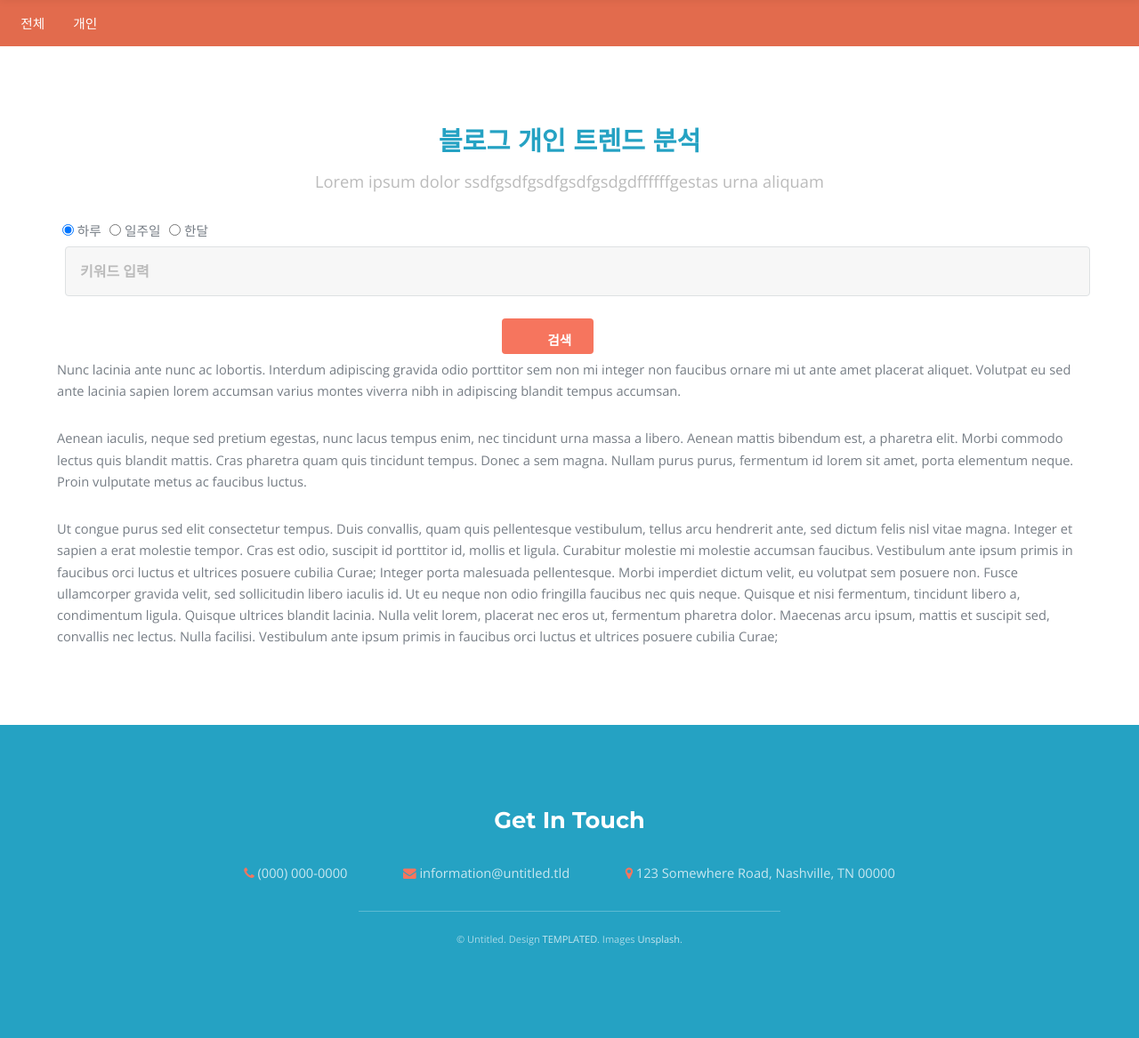
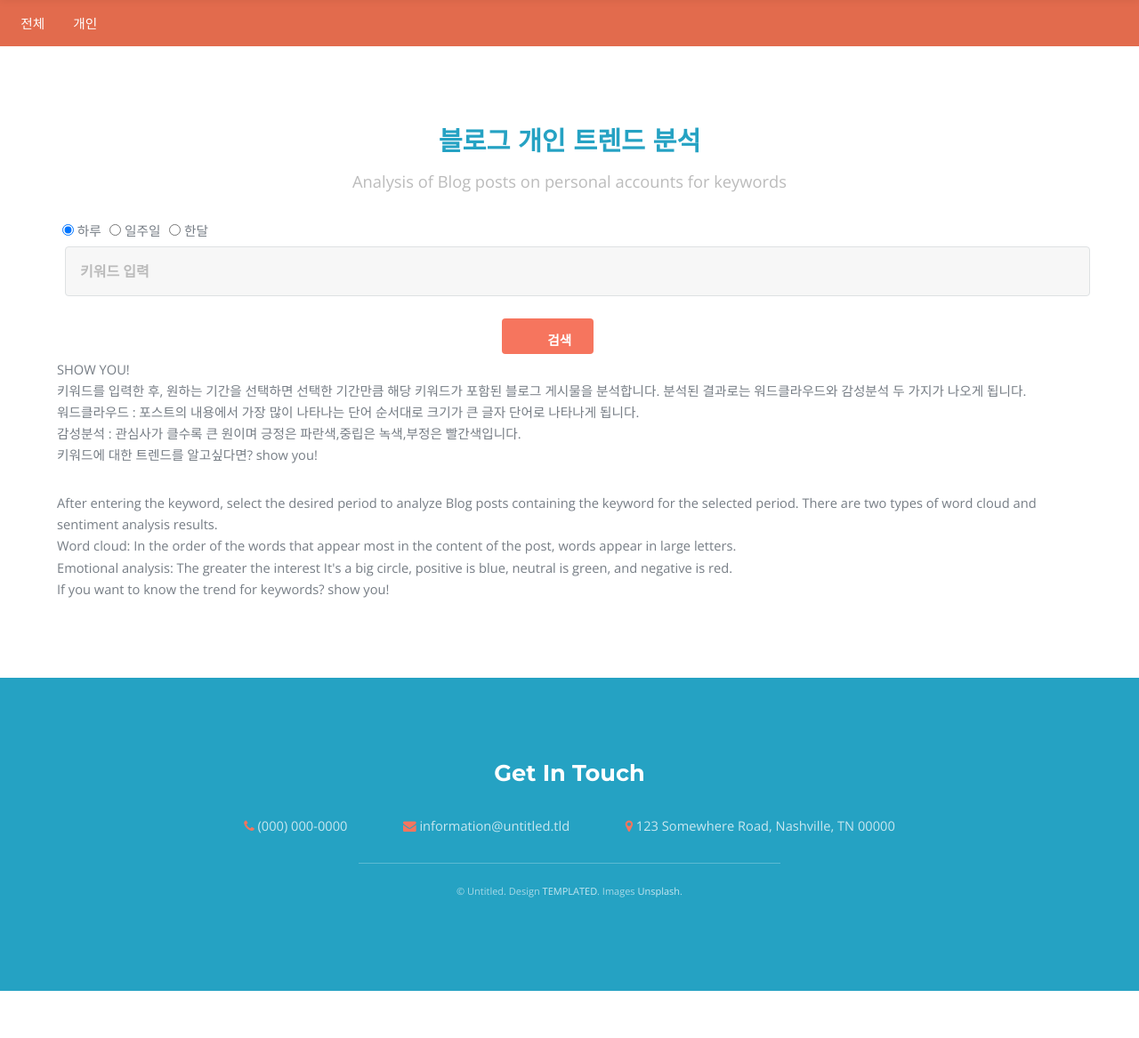
Before and after one commit to zionyun/ShowYou-master, a Django app: page /blog_user/ in a window 1280 px wide. Shown: the part 88-1255 px from the top of the page at 89% size. After the commit the page ends 1202 px from the top, so only its background shows below. Run offline with Django 3.2, Linux system fonts and the light colour scheme; parts of the project's set-up code (start-up, migrations or seed data) failed here and were passed over.

Commit message:
add page explanation
add page explanation

```diff
--- a/showyou/templates/showyou/blog.html
+++ b/showyou/templates/showyou/blog.html
@@ -43,7 +43,7 @@
 				<div class="inner">
 					<header class="align-center">
 						<h1>블로그 전체 트렌드 분석</h1>
-						<p>Lorem ipsum dolor sit amet nullam id egestas urna aliquam</p>
+						<p>Analysis of Instagram posts for all accounts for keywords</p>
 					</header>
 
 					<!-- 검색창 -->
@@ -115,8 +115,8 @@
 							<input type="submit" class='sch_smit'style="width:60pt;height:30pt;" value="검색" text-align= center; onclick="myFunction()"/>
 						</form>
 
-					<p> Aenean iaculis, neque sed pretium egestas, nunc lacus tempus enim, nec tincidunt urna massa a libero. Aenean mattis bibendum est, a pharetra elit. Morbi commodo lectus quis blandit mattis. Cras pharetra quam quis tincidunt tempus. Donec a sem magna. Nullam purus purus, fermentum id lorem sit amet, porta elementum neque. Proin vulputate metus ac faucibus luctus.</p>
-					<p>Ut congue purus sed elit consectetur tempus. Duis convallis, quam quis pellentesque vestibulum, tellus arcu hendrerit ante, sed dictum felis nisl vitae magna. Integer et sapien a erat molestie tempor. Cras est odio, suscipit id porttitor id, mollis et ligula. Curabitur molestie mi molestie accumsan faucibus. Vestibulum ante ipsum primis in faucibus orci luctus et ultrices posuere cubilia Curae; Integer porta malesuada pellentesque. Morbi imperdiet dictum velit, eu volutpat sem posuere non. Fusce ullamcorper gravida velit, sed sollicitudin libero iaculis id. Ut eu neque non odio fringilla faucibus nec quis neque. Quisque et nisi fermentum, tincidunt libero a, condimentum ligula. Quisque ultrices blandit lacinia. Nulla velit lorem, placerat nec eros ut, fermentum pharetra dolor. Maecenas arcu ipsum, mattis et suscipit sed, convallis nec lectus. Nulla facilisi. Vestibulum ante ipsum primis in faucibus orci luctus et ultrices posuere cubilia Curae; </p>
+					<p> SHOW YOU! <br>키워드를 입력한 후, 원하는 기간을 선택하면 선택한 기간만큼 해당 키워드가 포함된 블로그 게시물을 분석합니다. 분석된 결과로는 워드클라우드와 감성분석 두 가지가 나오게 됩니다.<br>워드클라우드 : 포스트의 내용에서 가장 많이 나타나는 단어 순서대로 크기가 큰 글자 단어로 나타나게 됩니다.<br>감성분석 : 관심사가 클수록 큰 원이며 긍정은 파란색,중립은 녹색,부정은 빨간색입니다.<br>키워드에 대한 트렌드를 알고싶다면? show you!</p>
+					<p> After entering the keyword, select the desired period to analyze Blog posts containing the keyword for the selected period. There are two types of word cloud and sentiment analysis results. <br> Word cloud: In the order of the words that appear most in the content of the post, words appear in large letters. <br> Emotional analysis: The greater the interest It's a big circle, positive is blue, neutral is green, and negative is red. <br> If you want to know the trend for keywords? show you!</p>
 				</div>
 			</section>
 
--- a/showyou/templates/showyou/blog_user.html
+++ b/showyou/templates/showyou/blog_user.html
@@ -45,7 +45,7 @@
 				<div class="inner">
 					<header class="align-center">
 						<h1>블로그 개인 트렌드 분석</h1>
-						<p>Lorem ipsum dolor ssdfgsdfgsdfgsdfgsdgdffffffgestas urna aliquam</p>
+						<p>Analysis of Blog posts on personal accounts for keywords</p>
 					</header>
 
 					<!-- 검색창 -->
@@ -116,9 +116,8 @@
 							<input type="submit" class='sch_smit'style="width:60pt;height:30pt;" value="검색" text-align= center; onclick="myFunction()"/>
 						</form>
 
-					<p>Nunc lacinia ante nunc ac lobortis. Interdum adipiscing gravida odio porttitor sem non mi integer non faucibus ornare mi ut ante amet placerat aliquet. Volutpat eu sed ante lacinia sapien lorem accumsan varius montes viverra nibh in adipiscing blandit tempus accumsan.</p>
-					<p> Aenean iaculis, neque sed pretium egestas, nunc lacus tempus enim, nec tincidunt urna massa a libero. Aenean mattis bibendum est, a pharetra elit. Morbi commodo lectus quis blandit mattis. Cras pharetra quam quis tincidunt tempus. Donec a sem magna. Nullam purus purus, fermentum id lorem sit amet, porta elementum neque. Proin vulputate metus ac faucibus luctus.</p>
-					<p>Ut congue purus sed elit consectetur tempus. Duis convallis, quam quis pellentesque vestibulum, tellus arcu hendrerit ante, sed dictum felis nisl vitae magna. Integer et sapien a erat molestie tempor. Cras est odio, suscipit id porttitor id, mollis et ligula. Curabitur molestie mi molestie accumsan faucibus. Vestibulum ante ipsum primis in faucibus orci luctus et ultrices posuere cubilia Curae; Integer porta malesuada pellentesque. Morbi imperdiet dictum velit, eu volutpat sem posuere non. Fusce ullamcorper gravida velit, sed sollicitudin libero iaculis id. Ut eu neque non odio fringilla faucibus nec quis neque. Quisque et nisi fermentum, tincidunt libero a, condimentum ligula. Quisque ultrices blandit lacinia. Nulla velit lorem, placerat nec eros ut, fermentum pharetra dolor. Maecenas arcu ipsum, mattis et suscipit sed, convallis nec lectus. Nulla facilisi. Vestibulum ante ipsum primis in faucibus orci luctus et ultrices posuere cubilia Curae; </p>
+					<p> SHOW YOU! <br>키워드를 입력한 후, 원하는 기간을 선택하면 선택한 기간만큼 해당 키워드가 포함된 블로그 게시물을 분석합니다. 분석된 결과로는 워드클라우드와 감성분석 두 가지가 나오게 됩니다.<br>워드클라우드 : 포스트의 내용에서 가장 많이 나타나는 단어 순서대로 크기가 큰 글자 단어로 나타나게 됩니다.<br>감성분석 : 관심사가 클수록 큰 원이며 긍정은 파란색,중립은 녹색,부정은 빨간색입니다.<br>키워드에 대한 트렌드를 알고싶다면? show you!</p>
+					<p> After entering the keyword, select the desired period to analyze Blog posts containing the keyword for the selected period. There are two types of word cloud and sentiment analysis results. <br> Word cloud: In the order of the words that appear most in the content of the post, words appear in large letters. <br> Emotional analysis: The greater the interest It's a big circle, positive is blue, neutral is green, and negative is red. <br> If you want to know the trend for keywords? show you!</p>
 				</div>
 			</section>
 
--- a/showyou/templates/showyou/instagram.html
+++ b/showyou/templates/showyou/instagram.html
@@ -43,7 +43,7 @@
 				<div class="inner">
 					<header class="align-center">
 						<h1>인스타그램 전체 트렌드 분석</h1>
-						<p>Lorem ipsum dolor sit amet nullam id egestas urna aliquam</p>
+						<p>Analysis of Instagram posts for all accounts for keywords</p>
 					</header>
 
 					<!-- 검색창 -->
@@ -111,8 +111,8 @@
 						<input type="submit" class='sch_smit'style="width:60pt;height:30pt;" value="검색" text-align= center; onclick="myFunction()"/>
 					</form>
 
-					<p> Aenean iaculis, neque sed pretium egestas, nunc lacus tempus enim, nec tincidunt urna massa a libero. Aenean mattis bibendum est, a pharetra elit. Morbi commodo lectus quis blandit mattis. Cras pharetra quam quis tincidunt tempus. Donec a sem magna. Nullam purus purus, fermentum id lorem sit amet, porta elementum neque. Proin vulputate metus ac faucibus luctus.</p>
-					<p>Ut congue purus sed elit consectetur tempus. Duis convallis, quam quis pellentesque vestibulum, tellus arcu hendrerit ante, sed dictum felis nisl vitae magna. Integer et sapien a erat molestie tempor. Cras est odio, suscipit id porttitor id, mollis et ligula. Curabitur molestie mi molestie accumsan faucibus. Vestibulum ante ipsum primis in faucibus orci luctus et ultrices posuere cubilia Curae; Integer porta malesuada pellentesque. Morbi imperdiet dictum velit, eu volutpat sem posuere non. Fusce ullamcorper gravida velit, sed sollicitudin libero iaculis id. Ut eu neque non odio fringilla faucibus nec quis neque. Quisque et nisi fermentum, tincidunt libero a, condimentum ligula. Quisque ultrices blandit lacinia. Nulla velit lorem, placerat nec eros ut, fermentum pharetra dolor. Maecenas arcu ipsum, mattis et suscipit sed, convallis nec lectus. Nulla facilisi. Vestibulum ante ipsum primis in faucibus orci luctus et ultrices posuere cubilia Curae; </p>
+					<p> SHOW YOU! <br>키워드를 입력한 후, 검색을 누르면 해당 키워드가 포함된 인스타그램 게시물을 분석합니다. 분석된 결과로는 워드클라우드와 감성분석 두 가지가 나오게 됩니다.<br>워드클라우드 : 포스트의 내용에서 가장 많이 나타나는 단어 순서대로 크기가 큰 글자 단어로 나타나게 됩니다.<br>감성분석 : 관심사가 클수록 큰 원이며 긍정은 파란색,중립은 녹색,부정은 빨간색입니다.<br>키워드에 대한 트렌드를 알고싶다면? show you!</p>
+					<p> After entering the keyword, click Search to analyze the Instagram post that contains the keyword. There are two types of word cloud and sentiment analysis results. <br> Word cloud: In the order of the words that appear most in the content of the post, words appear in large letters. <br> Emotional analysis: The greater the interest It's a big circle, positive is blue, neutral is green, and negative is red. <br> If you want to know the trend for keywords? show you! </p>				</div>
 				</div>
 			</section>
 
--- a/showyou/templates/showyou/twitter.html
+++ b/showyou/templates/showyou/twitter.html
@@ -43,7 +43,7 @@
 				<div class="inner">
 					<header class="align-center">
 						<h1>트위터 전체 트렌드 분석</h1>
-						<p>Lorem ipsum dolor sit amet nullam id egestas urna aliquam</p>
+						<p>Analysis of Twitter posts for all accounts for keywords</p>
 					</header>
 
 					<!-- 검색창 -->
@@ -126,8 +126,8 @@
 						<input type="submit" class='sch_smit'style="width:60pt;height:30pt;" value="검색" text-align= center; onclick="myFunction()"/>
 					</form>
 
-					<p> Aenean iaculis, neque sed pretium egestas, nunc lacus tempus enim, nec tincidunt urna massa a libero. Aenean mattis bibendum est, a pharetra elit. Morbi commodo lectus quis blandit mattis. Cras pharetra quam quis tincidunt tempus. Donec a sem magna. Nullam purus purus, fermentum id lorem sit amet, porta elementum neque. Proin vulputate metus ac faucibus luctus.</p>
-					<p>Ut congue purus sed elit consectetur tempus. Duis convallis, quam quis pellentesque vestibulum, tellus arcu hendrerit ante, sed dictum felis nisl vitae magna. Integer et sapien a erat molestie tempor. Cras est odio, suscipit id porttitor id, mollis et ligula. Curabitur molestie mi molestie accumsan faucibus. Vestibulum ante ipsum primis in faucibus orci luctus et ultrices posuere cubilia Curae; Integer porta malesuada pellentesque. Morbi imperdiet dictum velit, eu volutpat sem posuere non. Fusce ullamcorper gravida velit, sed sollicitudin libero iaculis id. Ut eu neque non odio fringilla faucibus nec quis neque. Quisque et nisi fermentum, tincidunt libero a, condimentum ligula. Quisque ultrices blandit lacinia. Nulla velit lorem, placerat nec eros ut, fermentum pharetra dolor. Maecenas arcu ipsum, mattis et suscipit sed, convallis nec lectus. Nulla facilisi. Vestibulum ante ipsum primis in faucibus orci luctus et ultrices posuere cubilia Curae; </p>
+					<p> SHOW YOU! <br>키워드를 입력한 후, 원하는 기간을 선택하면 선택한 기간만큼 해당 키워드가 포함된 트위터 게시물을 분석합니다. 분석된 결과로는 워드클라우드와 감성분석 두 가지가 나오게 됩니다.<br>워드클라우드 : 포스트의 내용에서 가장 많이 나타나는 단어 순서대로 크기가 큰 글자 단어로 나타나게 됩니다.<br>감성분석 : 관심사가 클수록 큰 원이며 긍정은 파란색,중립은 녹색,부정은 빨간색입니다.<br>키워드에 대한 트렌드를 알고싶다면? show you!</p>
+					<p> After entering the keyword, select the desired period to analyze Twitter posts containing the keyword for the selected period. There are two types of word cloud and sentiment analysis results. <br> Word cloud: In the order of the words that appear most in the content of the post, words appear in large letters. <br> Emotional analysis: The greater the interest It's a big circle, positive is blue, neutral is green, and negative is red. <br> If you want to know the trend for keywords? show you!</p>
 				</div>
 			</section>
 
```
Also changed, not shown: showyou/templates/showyou/instagram_user.html (+3 -5 lines), showyou/templates/showyou/twitter_user.html (+3 -4 lines).
